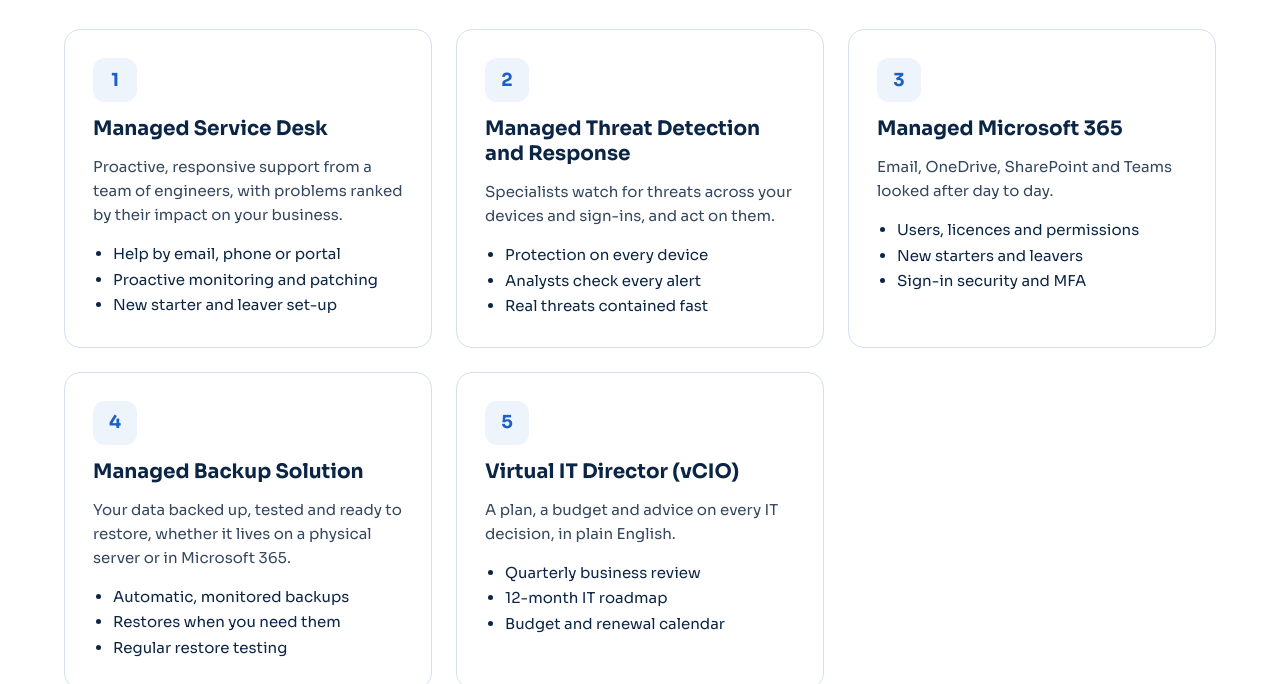
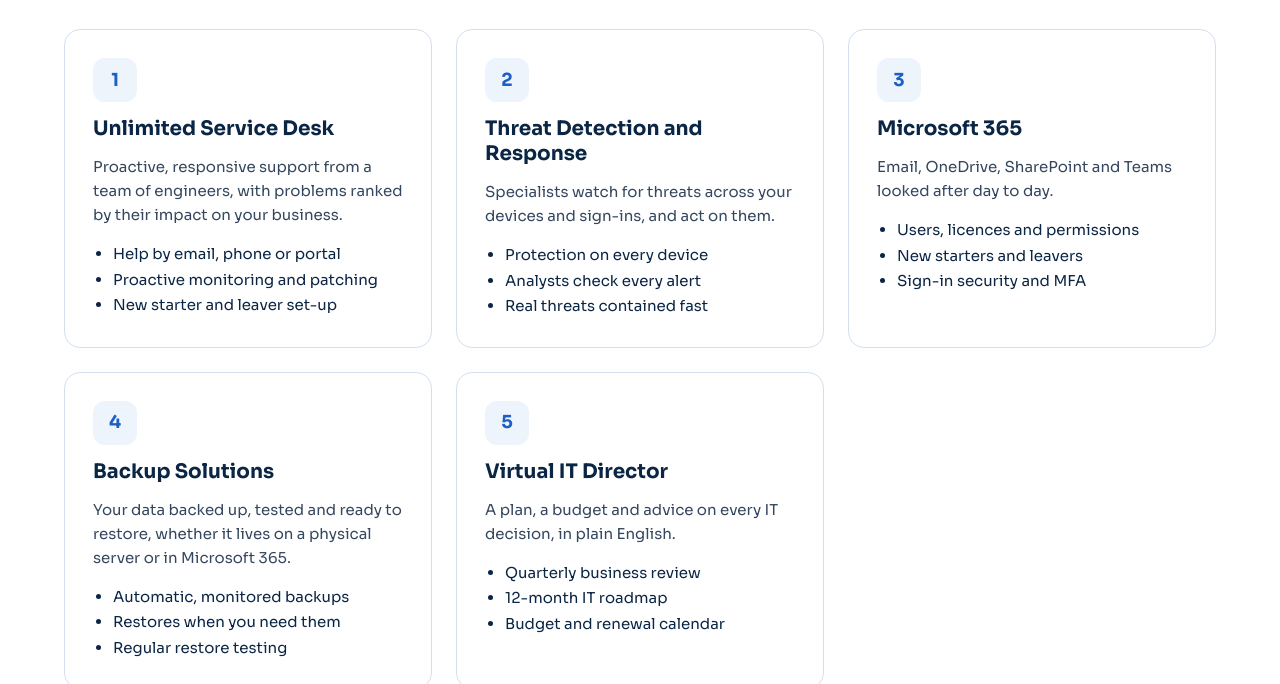
Before and after one commit to yourlifeisshit/simplicityit-website, a plain HTML site: page services/index.html in a window 1280 px wide. Shown: the part 513-1197 px from the top of the page. Drawn offline with Linux system fonts and the light colour scheme.

Commit message:
Rename services: Unlimited Service Desk, Backup Solutions, drop Managed and vCIO
Co-Authored-By: Claude Sonnet 5.5 <noreply@anthropic.com>
Claude-Session: https://claude.ai/code/session_01SqjeELhuKmAAjW5AMB1rvZ

```diff
--- a/services/index.html
+++ b/services/index.html
@@ -53,11 +53,11 @@ section[id]{scroll-margin-top:12px}
 <section style="background: #EEF4FB"><div style="max-width: 1216px; margin: 0 auto; padding: 56px 32px; box-sizing: border-box; display: flex; flex-direction: column; gap: 16px"><div style="font-size: 14px; letter-spacing: 0.12em; text-transform: uppercase; color: #1D5FC4; font-weight: 700">Managed services</div><h1 style="margin: 0; font-size: clamp(32px, 4.5vw, 48px); font-weight: 700; line-height: 1.12; letter-spacing: -0.02em">Managed IT that looks after itself.</h1><p style="margin: 0; font-size: 18px; line-height: 1.6; color: #34475E; max-width: 680px">Ongoing services for a fixed monthly fee. Ask us for a quote, take one service or several, and add optional extras as you need them.</p></div></section>
 <section style="max-width: 1216px; margin: 0 auto; padding: 64px 32px 72px; box-sizing: border-box; display: flex; flex-direction: column; gap: 64px"><div style="display: flex; flex-direction: column; gap: 32px"><div style="display: flex; flex-direction: column; gap: 10px; max-width: 640px"><h2 style="margin: 0; font-size: clamp(28px, 4vw, 40px); font-weight: 700; line-height: 1.15">Core managed services</h2><p style="margin: 0; font-size: 17px; line-height: 1.6; color: #34475E">Looked after for a fixed monthly fee. Ask us for a quote.</p></div>
 <div style="display: grid; grid-template-columns: repeat(auto-fit, minmax(290px, 1fr)); gap: 24px">
-<div style="border: 1px solid #D5E0EE; border-radius: 16px; padding: 28px; box-sizing: border-box; display: flex; flex-direction: column; gap: 14px"><div style="width: 44px; height: 44px; border-radius: 12px; background: #EEF4FB; color: #1D5FC4; display: flex; align-items: center; justify-content: center; font-weight: 700; font-size: 18px">1</div><h3 style="margin: 0; font-size: 20px; font-weight: 700; line-height: 1.25">Managed Service Desk</h3><p style="margin: 0; font-size: 15px; line-height: 1.6; color: #34475E">Proactive, responsive support from a team of engineers, with problems ranked by their impact on your business.</p><ul style="margin: 0; padding-left: 20px; font-size: 15px; line-height: 1.7; color: #0B2545"><li>Help by email, phone or portal</li><li>Proactive monitoring and patching</li><li>New starter and leaver set-up</li></ul></div>
-<div style="border: 1px solid #D5E0EE; border-radius: 16px; padding: 28px; box-sizing: border-box; display: flex; flex-direction: column; gap: 14px"><div style="width: 44px; height: 44px; border-radius: 12px; background: #EEF4FB; color: #1D5FC4; display: flex; align-items: center; justify-content: center; font-weight: 700; font-size: 18px">2</div><h3 style="margin: 0; font-size: 20px; font-weight: 700; line-height: 1.25">Managed Threat Detection and Response</h3><p style="margin: 0; font-size: 15px; line-height: 1.6; color: #34475E">Specialists watch for threats across your devices and sign-ins, and act on them.</p><ul style="margin: 0; padding-left: 20px; font-size: 15px; line-height: 1.7; color: #0B2545"><li>Protection on every device</li><li>Analysts check every alert</li><li>Real threats contained fast</li></ul></div>
-<div style="border: 1px solid #D5E0EE; border-radius: 16px; padding: 28px; box-sizing: border-box; display: flex; flex-direction: column; gap: 14px"><div style="width: 44px; height: 44px; border-radius: 12px; background: #EEF4FB; color: #1D5FC4; display: flex; align-items: center; justify-content: center; font-weight: 700; font-size: 18px">3</div><h3 style="margin: 0; font-size: 20px; font-weight: 700; line-height: 1.25">Managed Microsoft 365</h3><p style="margin: 0; font-size: 15px; line-height: 1.6; color: #34475E">Email, OneDrive, SharePoint and Teams looked after day to day.</p><ul style="margin: 0; padding-left: 20px; font-size: 15px; line-height: 1.7; color: #0B2545"><li>Users, licences and permissions</li><li>New starters and leavers</li><li>Sign-in security and MFA</li></ul></div>
-<div style="border: 1px solid #D5E0EE; border-radius: 16px; padding: 28px; box-sizing: border-box; display: flex; flex-direction: column; gap: 14px"><div style="width: 44px; height: 44px; border-radius: 12px; background: #EEF4FB; color: #1D5FC4; display: flex; align-items: center; justify-content: center; font-weight: 700; font-size: 18px">4</div><h3 style="margin: 0; font-size: 20px; font-weight: 700; line-height: 1.25">Managed Backup Solution</h3><p style="margin: 0; font-size: 15px; line-height: 1.6; color: #34475E">Your data backed up, tested and ready to restore, whether it lives on a physical server or in Microsoft 365.</p><ul style="margin: 0; padding-left: 20px; font-size: 15px; line-height: 1.7; color: #0B2545"><li>Automatic, monitored backups</li><li>Restores when you need them</li><li>Regular restore testing</li></ul></div>
-<div style="border: 1px solid #D5E0EE; border-radius: 16px; padding: 28px; box-sizing: border-box; display: flex; flex-direction: column; gap: 14px"><div style="width: 44px; height: 44px; border-radius: 12px; background: #EEF4FB; color: #1D5FC4; display: flex; align-items: center; justify-content: center; font-weight: 700; font-size: 18px">5</div><h3 style="margin: 0; font-size: 20px; font-weight: 700; line-height: 1.25">Virtual IT Director (vCIO)</h3><p style="margin: 0; font-size: 15px; line-height: 1.6; color: #34475E">A plan, a budget and advice on every IT decision, in plain English.</p><ul style="margin: 0; padding-left: 20px; font-size: 15px; line-height: 1.7; color: #0B2545"><li>Quarterly business review</li><li>12-month IT roadmap</li><li>Budget and renewal calendar</li></ul></div>
+<div style="border: 1px solid #D5E0EE; border-radius: 16px; padding: 28px; box-sizing: border-box; display: flex; flex-direction: column; gap: 14px"><div style="width: 44px; height: 44px; border-radius: 12px; background: #EEF4FB; color: #1D5FC4; display: flex; align-items: center; justify-content: center; font-weight: 700; font-size: 18px">1</div><h3 style="margin: 0; font-size: 20px; font-weight: 700; line-height: 1.25">Unlimited Service Desk</h3><p style="margin: 0; font-size: 15px; line-height: 1.6; color: #34475E">Proactive, responsive support from a team of engineers, with problems ranked by their impact on your business.</p><ul style="margin: 0; padding-left: 20px; font-size: 15px; line-height: 1.7; color: #0B2545"><li>Help by email, phone or portal</li><li>Proactive monitoring and patching</li><li>New starter and leaver set-up</li></ul></div>
+<div style="border: 1px solid #D5E0EE; border-radius: 16px; padding: 28px; box-sizing: border-box; display: flex; flex-direction: column; gap: 14px"><div style="width: 44px; height: 44px; border-radius: 12px; background: #EEF4FB; color: #1D5FC4; display: flex; align-items: center; justify-content: center; font-weight: 700; font-size: 18px">2</div><h3 style="margin: 0; font-size: 20px; font-weight: 700; line-height: 1.25">Threat Detection and Response</h3><p style="margin: 0; font-size: 15px; line-height: 1.6; color: #34475E">Specialists watch for threats across your devices and sign-ins, and act on them.</p><ul style="margin: 0; padding-left: 20px; font-size: 15px; line-height: 1.7; color: #0B2545"><li>Protection on every device</li><li>Analysts check every alert</li><li>Real threats contained fast</li></ul></div>
+<div style="border: 1px solid #D5E0EE; border-radius: 16px; padding: 28px; box-sizing: border-box; display: flex; flex-direction: column; gap: 14px"><div style="width: 44px; height: 44px; border-radius: 12px; background: #EEF4FB; color: #1D5FC4; display: flex; align-items: center; justify-content: center; font-weight: 700; font-size: 18px">3</div><h3 style="margin: 0; font-size: 20px; font-weight: 700; line-height: 1.25">Microsoft 365</h3><p style="margin: 0; font-size: 15px; line-height: 1.6; color: #34475E">Email, OneDrive, SharePoint and Teams looked after day to day.</p><ul style="margin: 0; padding-left: 20px; font-size: 15px; line-height: 1.7; color: #0B2545"><li>Users, licences and permissions</li><li>New starters and leavers</li><li>Sign-in security and MFA</li></ul></div>
+<div style="border: 1px solid #D5E0EE; border-radius: 16px; padding: 28px; box-sizing: border-box; display: flex; flex-direction: column; gap: 14px"><div style="width: 44px; height: 44px; border-radius: 12px; background: #EEF4FB; color: #1D5FC4; display: flex; align-items: center; justify-content: center; font-weight: 700; font-size: 18px">4</div><h3 style="margin: 0; font-size: 20px; font-weight: 700; line-height: 1.25">Backup Solutions</h3><p style="margin: 0; font-size: 15px; line-height: 1.6; color: #34475E">Your data backed up, tested and ready to restore, whether it lives on a physical server or in Microsoft 365.</p><ul style="margin: 0; padding-left: 20px; font-size: 15px; line-height: 1.7; color: #0B2545"><li>Automatic, monitored backups</li><li>Restores when you need them</li><li>Regular restore testing</li></ul></div>
+<div style="border: 1px solid #D5E0EE; border-radius: 16px; padding: 28px; box-sizing: border-box; display: flex; flex-direction: column; gap: 14px"><div style="width: 44px; height: 44px; border-radius: 12px; background: #EEF4FB; color: #1D5FC4; display: flex; align-items: center; justify-content: center; font-weight: 700; font-size: 18px">5</div><h3 style="margin: 0; font-size: 20px; font-weight: 700; line-height: 1.25">Virtual IT Director</h3><p style="margin: 0; font-size: 15px; line-height: 1.6; color: #34475E">A plan, a budget and advice on every IT decision, in plain English.</p><ul style="margin: 0; padding-left: 20px; font-size: 15px; line-height: 1.7; color: #0B2545"><li>Quarterly business review</li><li>12-month IT roadmap</li><li>Budget and renewal calendar</li></ul></div>
 </div></div>
 <div style="display: flex; flex-direction: column; gap: 32px"><div style="display: flex; flex-direction: column; gap: 10px; max-width: 640px"><h2 style="margin: 0; font-size: clamp(28px, 4vw, 40px); font-weight: 700; line-height: 1.15">Additional services</h2><p style="margin: 0; font-size: 17px; line-height: 1.6; color: #34475E">Optional extras that sit alongside our managed services. Take one, or take several.</p></div>
 <div style="display: grid; grid-template-columns: repeat(auto-fit, minmax(290px, 1fr)); gap: 24px">
```
Also changed, not shown: index.html (+1 -1 lines).
